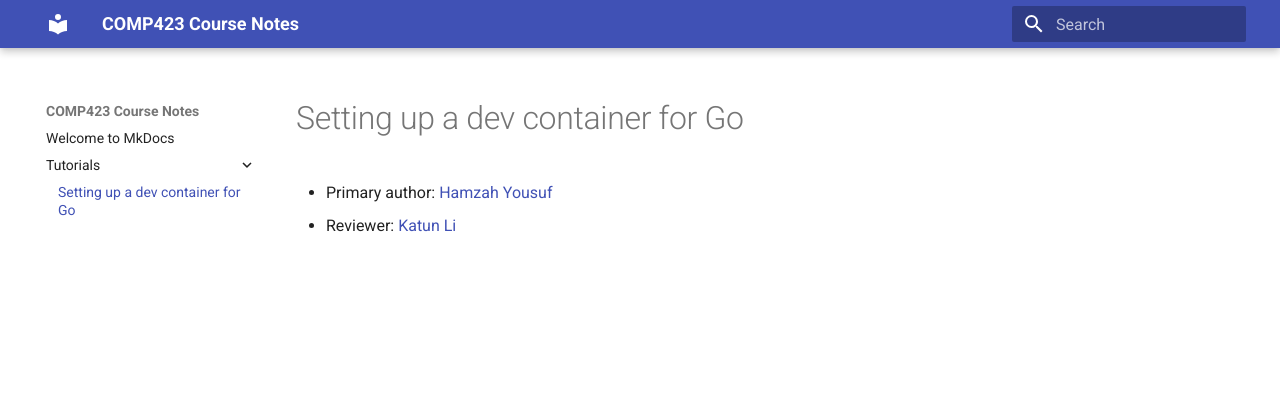
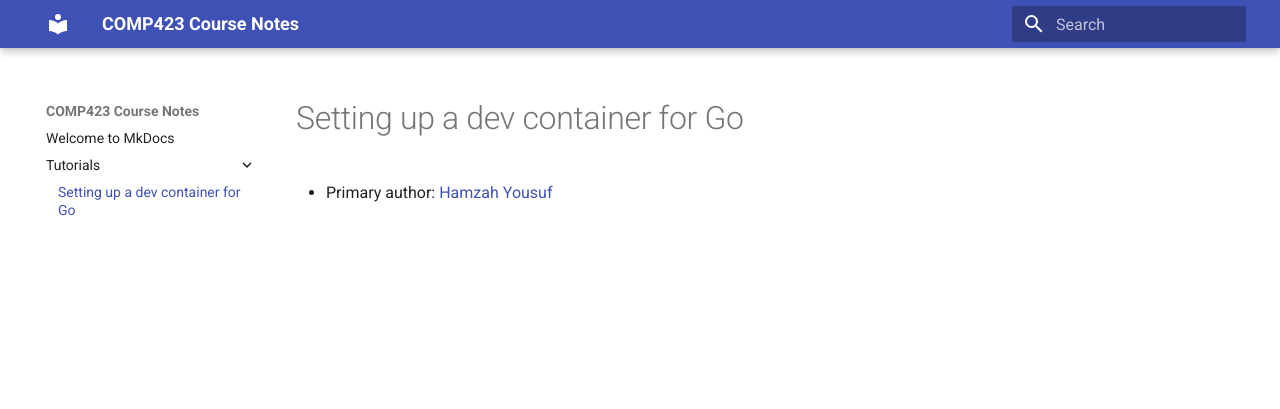
Before and after one commit to hamzahyous/comp423-course-notes, an MkDocs documentation site: the page built from docs/tutorials/go-setup.md, in a window 1280 px wide. Shown: the top 409 px of the page. Built offline with MkDocs 1.6.1 and Material for MkDocs 9.7.7, drawn with Linux system fonts in a browser that asks for light colours.

Commit message:
Changed things back, committed to wrong branch

```diff
--- a/docs/tutorials/go-setup.md
+++ b/docs/tutorials/go-setup.md
@@ -1,3 +1,2 @@
 # Setting up a dev container for Go
 * Primary author: [Hamzah Yousuf](https://github.com/hamzahyous)
-* Reviewer: [Katun Li](https://github.com/katunli)
```
